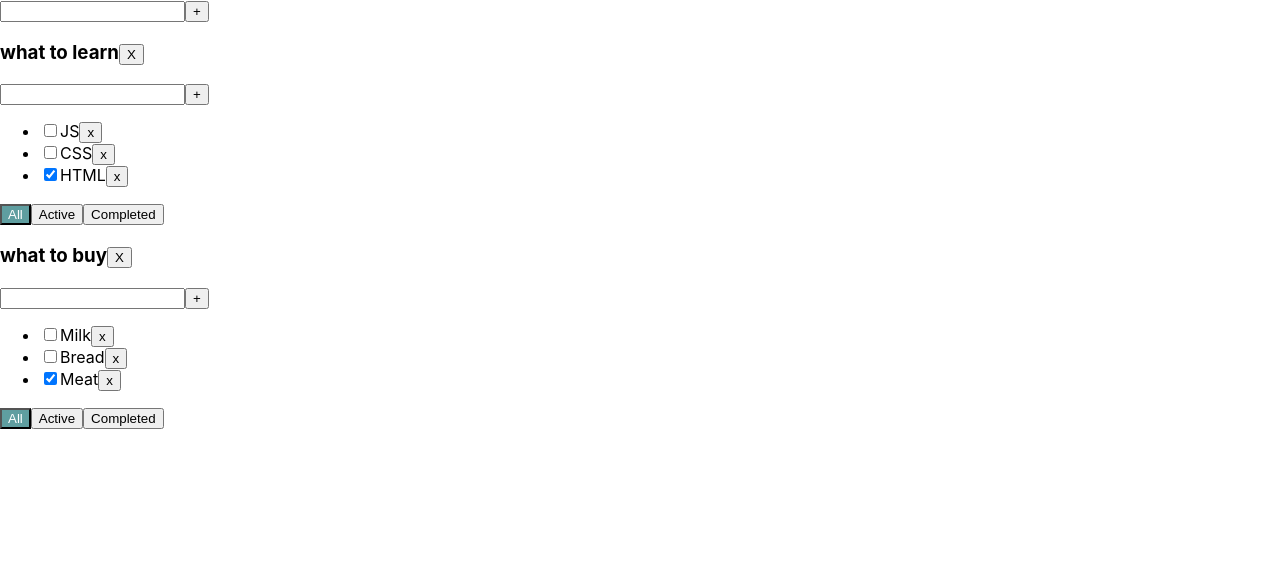
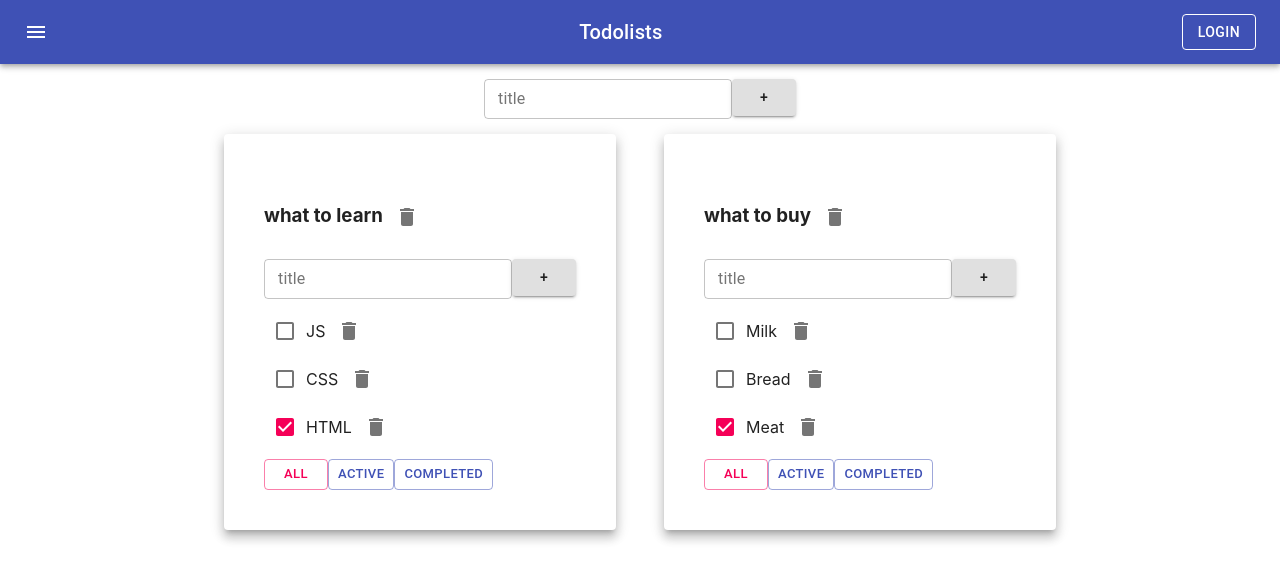
Before and after one commit to katrainer/todolist, a React (Create React App) app: page / in a window 1280 px wide. Shown: the top 580 px of the page. Built offline with nearby package versions, Linux system fonts and the light colour scheme.

Commit message:
lesson 7
use UI components

```diff
--- a/package.json
+++ b/package.json
@@ -3,6 +3,8 @@
   "version": "0.1.0",
   "private": true,
   "dependencies": {
+    "@material-ui/core": "^4.12.3",
+    "@material-ui/icons": "^4.11.2",
     "@testing-library/jest-dom": "^4.2.4",
     "@testing-library/react": "^9.3.2",
     "@testing-library/user-event": "^7.1.2",
@@ -10,6 +12,7 @@
     "@types/node": "^12.0.0",
     "@types/react": "^16.9.0",
     "@types/react-dom": "^16.9.0",
+    "@types/uuid": "^8.3.1",
     "react": "^16.13.1",
     "react-dom": "^16.13.1",
     "react-scripts": "3.4.1",
--- a/src/AddItemForm.tsx
+++ b/src/AddItemForm.tsx
@@ -1,4 +1,5 @@
 import React, {useState, KeyboardEvent, ChangeEvent} from 'react';
+import {IconButton, TextField, Button} from '@material-ui/core';
 
 type PropsType = {
     AddItemForm: (title: string)=>void
@@ -29,13 +30,19 @@ export const AddItemForm = (props: PropsType) => {
     }
     return (
         <div>
-            <input
+            <TextField
+                helperText={error&&'Title is required!'}
+                label={'title'}
+                error={error}
+                variant={"outlined"}
+                size={"small"}
                 value={title}
                 onChange={changeTitle}
                 onKeyPress={onKeyPressAddTask}
-                className={error ? "error" : ""}
-            />
-            <button onClick={addItem}>+</button>
+                className={error ? "error" : ""}/>
+            <Button
+                variant={"contained"}
+                onClick={addItem}>+</Button>
             {error && <div style={{color: "red"}}>Title is required!</div>}
         </div>
     )
--- a/src/App.css
+++ b/src/App.css
@@ -1,20 +1,20 @@
-.App {
-  padding: 30px;
-  display: flex;
-}
+/*.App {*/
+/*  padding: 30px;*/
+/*  display: flex;*/
+/*}*/
 
-.App > div {
-  margin-right: 50px;
-}
+/*.App > div {*/
+/*  margin-right: 50px;*/
+/*}*/
 
-.active-filter {
-  background-color: cadetblue;
-  color: white;
-}
-.error {
-  border: 2px solid red;
-  outline: none;
-}
+/*.active-filter {*/
+/*  background-color: cadetblue;*/
+/*  color: white;*/
+/*}*/
+/*.error {*/
+/*  border: 2px solid red;*/
+/*  outline: none;*/
+/*}*/
 
 .notCompleted {
   font-weight: 700;
--- a/src/App.tsx
+++ b/src/App.tsx
@@ -3,7 +3,8 @@ import './App.css';
 import TodoList from "./TodoList";
 import {v1} from "uuid";
 import {AddItemForm} from "./AddItemForm";
-import {EditableSpan} from "./EditableSpan";
+import {AppBar, IconButton, Typography, Button, Toolbar, Container, Grid, Paper} from "@material-ui/core";
+import {Menu} from "@material-ui/icons";
 
 export type TaskType = {
     id: string
@@ -92,7 +93,10 @@ function App() {
         if (t.filter === "completed") {
             tasksForRender = tasks[t.id].filter(t => t.isDone)
         }
-        return (<div>
+        return (
+
+                <Grid item key={t.id} style={{maxWidth: '500px'}}>
+                    <Paper  elevation={8} style={{padding: "40px"}}>
                         <TodoList
                             key={t.id}
                             id={t.id}
@@ -107,14 +111,49 @@ function App() {
                             addTodolist={addTodolist}
                             changeTaskTitle={changeTaskTitle}
                             changeTodolistTitle={changeTodolistTitle}/>
-            </div>
+                    </Paper>
+                </Grid>
+
         )
     })
 
     return (
         <div>
+            <AppBar position="static">
+                <Toolbar style={{justifyContent: "space-between"}}>
+                    <IconButton edge={"start"} color="inherit">
+                        <Menu/>
+                    </IconButton>
+                    <Typography variant="h6">
+                        Todolists
+                    </Typography>
+                    <Button
+                        variant={"outlined"}
+                        color="inherit"
+                    >
+                        Login
+                    </Button>
+                </Toolbar>
+            </AppBar>
+            <Container maxWidth={'xl'}>
+                <Grid
+                    container
+                    style={{justifyContent: 'center', padding: "15px"}}
+                >
+                    <Grid
+                        item
+                    >
                         <AddItemForm AddItemForm={addTodolist}/>
+                    </Grid>
+                </Grid>
+                <Grid
+                    container
+                    spacing={6}
+                    style={{justifyContent: 'center'}}
+                >
                     {todolistsComponents}
+                </Grid>
+            </Container>
         </div>
     );
 }
--- a/src/EditableSpan.tsx
+++ b/src/EditableSpan.tsx
@@ -1,4 +1,5 @@
 import React, {useState, KeyboardEvent, ChangeEvent} from 'react';
+import {TextField} from "@material-ui/core";
 
 type PropsType = {
     title: string
@@ -18,14 +19,15 @@ export const EditableSpan = (props: PropsType) => {
     }
     const omEditMode = () => setEditMode(true)
     return (
-        editMode ? <input
+        editMode
+            ? <TextField
                 value={title}
                 autoFocus={true}
                 onBlur={offEditMode}
-                onChange={changeTitle}
-            />
+                onChange={changeTitle}/>
             : <span
                 onDoubleClick={omEditMode}
+
             >{props.title}</span>
     )
 }
--- a/src/Todolist.tsx
+++ b/src/Todolist.tsx
@@ -2,6 +2,8 @@ import React, {useState, KeyboardEvent, ChangeEvent} from 'react';
 import {FilterValuesType, TaskType} from "./App";
 import {AddItemForm} from './AddItemForm';
 import {EditableSpan} from "./EditableSpan";
+import {Button, Checkbox, IconButton, List, ListItem} from "@material-ui/core";
+import {Delete} from "@material-ui/icons";
 
 type TodoListPropsType = {
     id: string
@@ -26,16 +28,18 @@ function TodoList(props: TodoListPropsType) {
             props.changeTaskTitle(t.id, title, props.id)
         }
         return (
-            <li key={t.id}>
-                <input
-                    type="checkbox"
+            <ListItem
+                style={{padding: '0px'}}
+                key={t.id}>
+                <Checkbox
                     checked={t.isDone}
-                    onChange={changeStatus}
-                />
+                    onChange={changeStatus}/>
+
                 <EditableSpan title={t.title} changeTitleTask={changeTaskTitle}/>
-                {/*<span className={!t.isDone ? "notCompleted" : ""}>{t.title}</span>*/}
-                <button onClick={() => props.removeTask(t.id, props.id)}>x</button>
-            </li>
+                <IconButton onClick={() => props.removeTask(t.id, props.id)}>
+                    <Delete></Delete>
+                </IconButton>
+            </ListItem>
         )
     })
 
@@ -62,28 +66,37 @@ function TodoList(props: TodoListPropsType) {
             <h3><EditableSpan
                 title={props.title}
                 changeTitleTask={changeTodolistTitle}/>
-                <button onClick={() => props.removeTodolist(props.id)}>
-                    X
-                </button>
+                <IconButton onClick={() => props.removeTodolist(props.id)}>
+                    <Delete></Delete>
+                </IconButton>
             </h3>
 
             <AddItemForm AddItemForm={addTask}/>
-            <ul>
+            <List>
                 {tasksList}
-            </ul>
+            </List>
             <div>
-                <button
+                <Button
+                    variant={"outlined"}
+                    color={props.filter === "all" ? "secondary" : "primary"}
+                    size={"small"}
                     className={allBtnClass}
                     onClick={setAllFilter}>All
-                </button>
-                <button
+                </Button>
+                <Button
+                    variant={"outlined"}
+                    color={props.filter === "active" ? "secondary" : "primary"}
+                    size={"small"}
                     className={activeBtnClass}
                     onClick={setActiveFilter}>Active
-                </button>
-                <button
-                    className={props.filter === "completed" ? "active-filter" : ""}
+                </Button>
+                <Button
+                    variant={"outlined"}
+                    color={props.filter === "completed" ? "secondary" : "primary"}
+                    size={"small"}
+                    // className={props.filter === "completed" ? "active-filter" : ""}
                     onClick={setCompletedFilter}>Completed
-                </button>
+                </Button>
             </div>
         </div>
     )
```
Also changed, not shown: 2 other files (tests, documents, lock files or other folders). Lines whose indentation alone changed are shown as unchanged.
